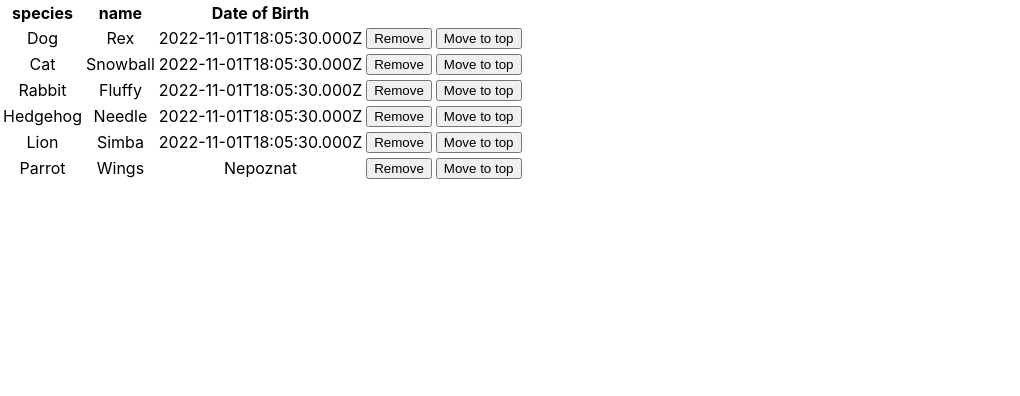
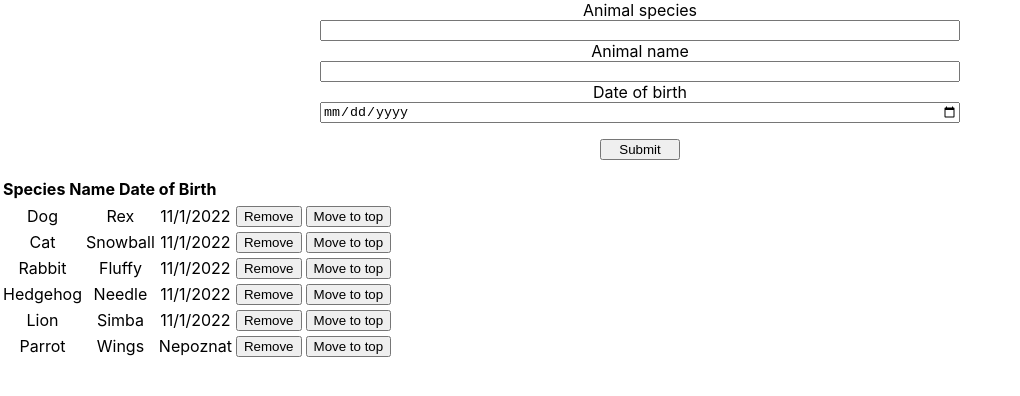
Before and after one commit to doooox/zoo, a React (Create React App) app: page / in a window 1280 px wide. Shown: the top 396 px of the page, without its empty margins (0-1020 px from the left). Built offline with nearby package versions, Linux system fonts and the light colour scheme.

Commit message:
Add animal form, some style

```diff
--- a/src/components/AnimalList.js
+++ b/src/components/AnimalList.js
@@ -1,7 +1,8 @@
 import React, { useState } from 'react'
+import classes from './AnimalList.module.css'
 
 const AnimalList = () => {
-    const date = new Date().toISOString().toString();
+    const date = new Date().toLocaleDateString();
     const [animals, setAnimals] = useState([
         {
             id: 1,
@@ -40,15 +41,70 @@ const AnimalList = () => {
             dateOfBirth: ''
         },
     ]);
+    const [species, setSpecies] = useState('');
+    const [name, setName] = useState('');
+    const [dateOfBirth, setDateOfBirth] = useState('')
+
+
+    const speciesHandler = (event) => {
+        setSpecies(event.target.value)
+    }
+    const nameHandler = (event) => {
+        setName(event.target.value)
+    }
+    const dateOfBirthHandler = (event) => {
+        setDateOfBirth(event.target.value)
+    }
+
+    const addAnimalHandler = (event) => {
+
+        event.preventDefault();
+
+        setSpecies('')
+        setName('')
+        setDateOfBirth();
+
+        if (species.trim().length === 0 && name.trim().length === 0 && dateOfBirth.trim().length === 0) {
+            return alert('All fealds required!')
+        }
+
+        return setAnimals([...animals, { species, name, dateOfBirth: date, id: Math.random() }]);
+
+
+    }
 
 
     return (
         <div>
-            <table>
+            <form className={classes.form} onSubmit={addAnimalHandler}>
+                <label htmlFor="animalSpecies">Animal species</label>
+                <input
+                    type="text"
+                    id="animalSpecies"
+                    value={species}
+                    onChange={speciesHandler}
+                />
+                <label htmlFor="animalName">Animal name</label>
+                <input
+                    type="text"
+                    id="animalName"
+                    value={name}
+                    onChange={nameHandler}
+                />
+                <label htmlFor="animalDateOfBirth">Date of birth</label>
+                <input
+                    type="date"
+                    id="animalDateOfBirth"
+                    value={dateOfBirth}
+                    onChange={dateOfBirthHandler}
+                />
+                <button type="submit">Submit</button>
+            </form>
+            <table className={classes.table}>
                 <thead>
                     <tr>
-                        <th>species</th>
-                        <th>name</th>
+                        <th>Species</th>
+                        <th>Name</th>
                         <th>Date of Birth</th>
 
                     </tr>
--- /dev/null
+++ b/src/components/AnimalList.module.css
@@ -0,0 +1,14 @@
+.form{
+    display: flex;
+    flex-direction: column;
+    max-width: 50%;
+    margin: auto;
+}
+.form button {
+    width: 5rem;
+    margin: 1rem auto;
+}
+.table{
+    display: flex;
+    flex-direction: column;
+}
```
